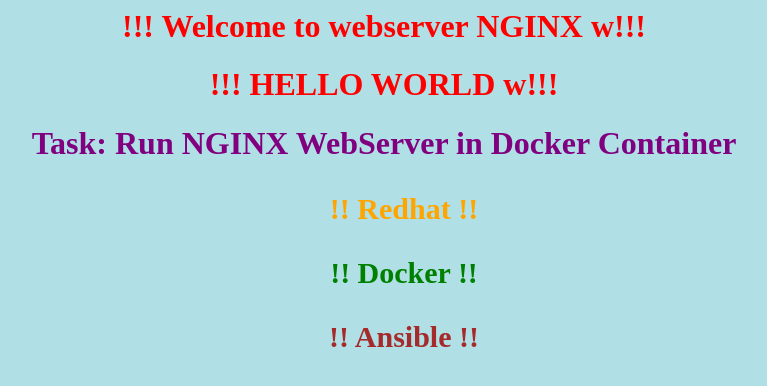
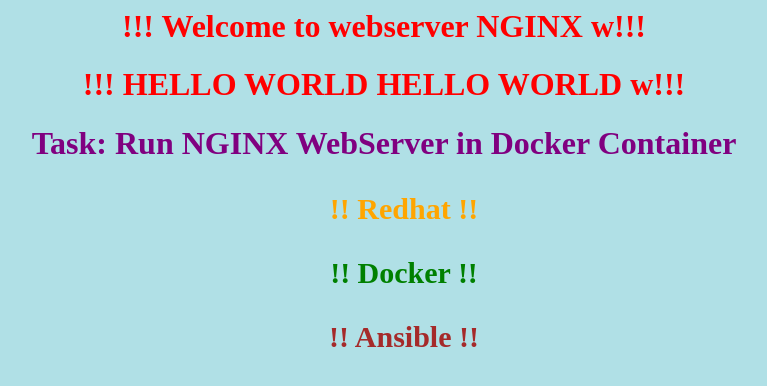
Before and after one commit to Andreyhiitola/Terraform_docker_ansible_aws, a plain HTML site: page Dockerfile_/index.html in a window 1280 px wide. Shown: the whole page, without its empty margins (256-1023 px from the left). Drawn offline with Linux system fonts and the light colour scheme.

Commit message:
Update index.html

```diff
--- a/Dockerfile_/index.html
+++ b/Dockerfile_/index.html
@@ -3,7 +3,7 @@
 
 <h1 style="color:red; text-align: center;">!!! Welcome to webserver NGINX  w!!!</h1>
 
-<h1 style="color:red; text-align: center;">!!!  HELLO WORLD  w!!!</h1>
+<h1 style="color:red; text-align: center;">!!!  HELLO WORLD HELLO WORLD w!!!</h1>
 
 <h1 style="color:purple;text-align: center;">Task: Run NGINX WebServer in Docker Container</h1>
 
```
